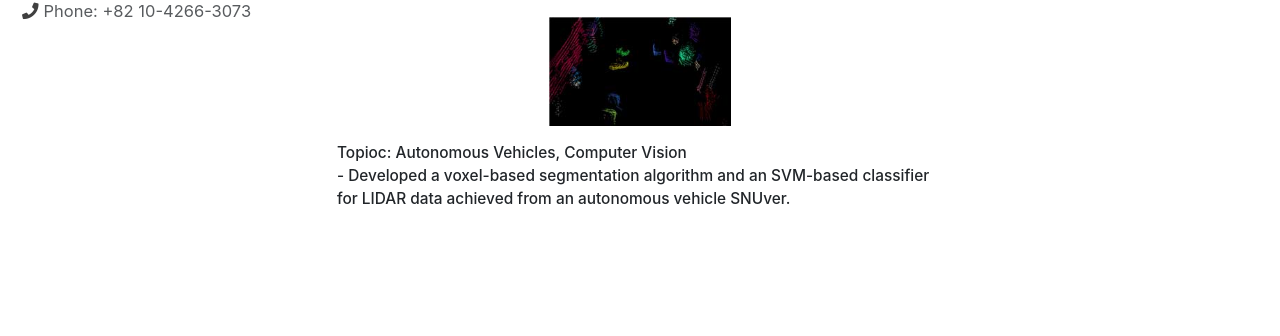
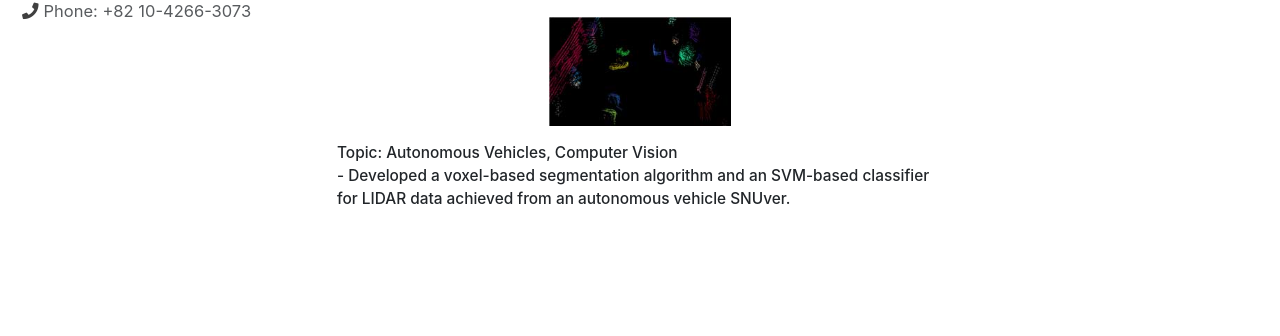
Before and after one commit to hahakhkim/hahakhkim.github.io, a Jekyll site: the page built from _pages/research.html, in a window 1280 px wide and 900 px high, scrolled down 1218 px. Shown: the part 392-728 px from the top of the window. Built offline with Jekyll 4.4.1, drawn with Linux system fonts in a browser that asks for light colours; cached includes are drawn as plain includes; nearby versions of some CDN libraries.

Commit message:
Update research.html

```diff
--- a/_pages/research.html
+++ b/_pages/research.html
@@ -109,7 +109,7 @@ permalink: /research/
 		      <img src='/assets/images/intern_1.jpg' style="max-height:100%;margin:auto;">
 		    </div>
 			<div class="col-sm-12 col-md-12 mx-auto"style="text-align:left">
-		      <h6 class="custom1"> Topioc: Autonomous Vehicles, Computer Vision <br>
+		      <h6 class="custom1"> Topic: Autonomous Vehicles, Computer Vision <br>
 			  - Developed a voxel-based segmentation algorithm and an SVM-based classifier for LIDAR data achieved from an autonomous vehicle SNUver.</h6>
 		    </div>
 		  </div>
```
